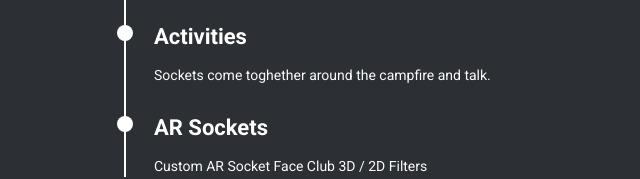
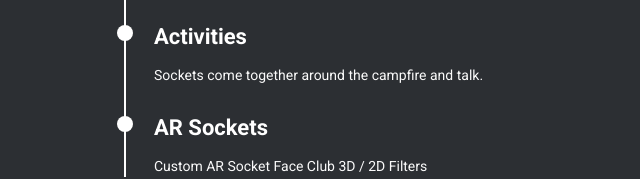
Before and after one commit to socketfaceclub/github.io, a plain HTML site: page index.html in a window 1280 px wide. Shown: the part 1250-1429 px from the top of the page, 531-1171 px from the left. Drawn offline with Linux system fonts and the light colour scheme.

Commit message:
Update index.html

```diff
--- a/index.html
+++ b/index.html
@@ -161,7 +161,7 @@
                                         </li>
                                         <li>
                                             <h4>Activities</h4>
-                                            <span>Sockets come toghether around the campfire and talk.</span>
+                                            <span>Sockets come together around the campfire and talk.</span>
                                         </li>
                                         <li>
                                             <h4>AR Sockets</h4>
```
